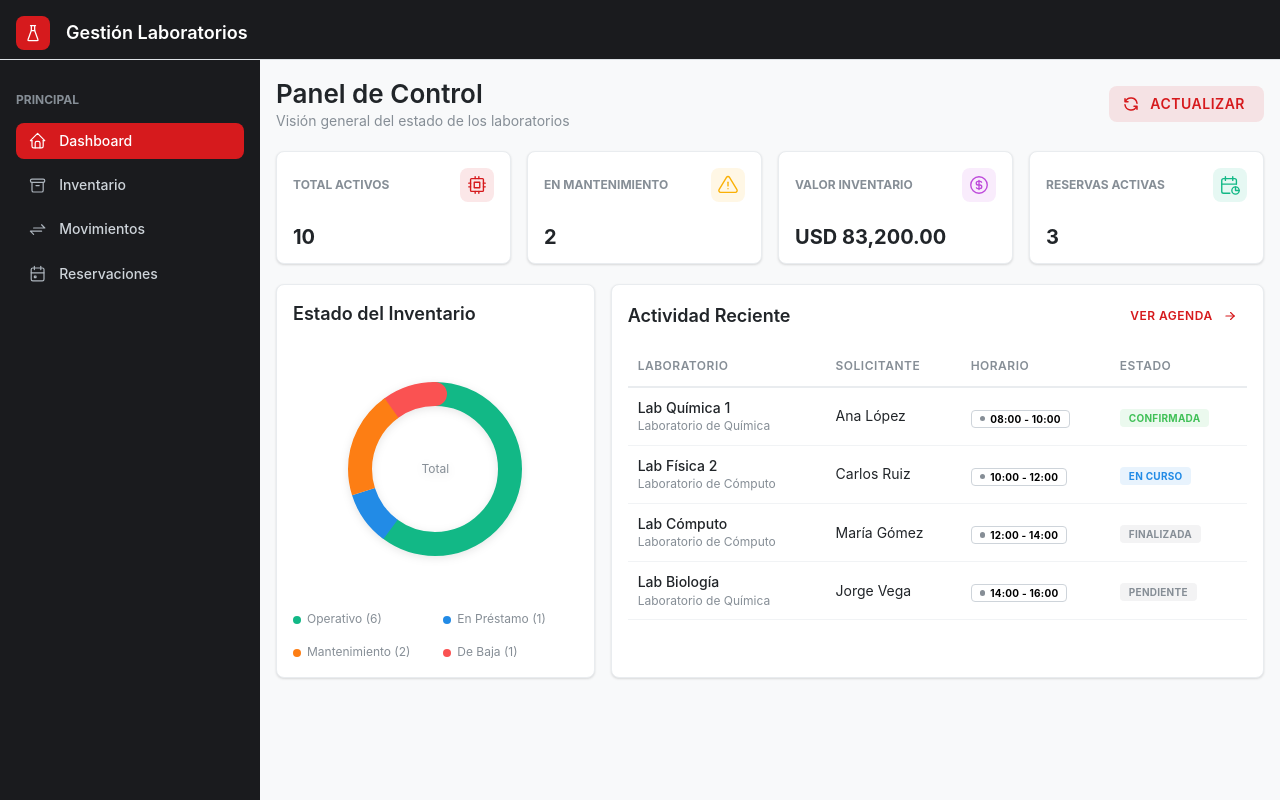
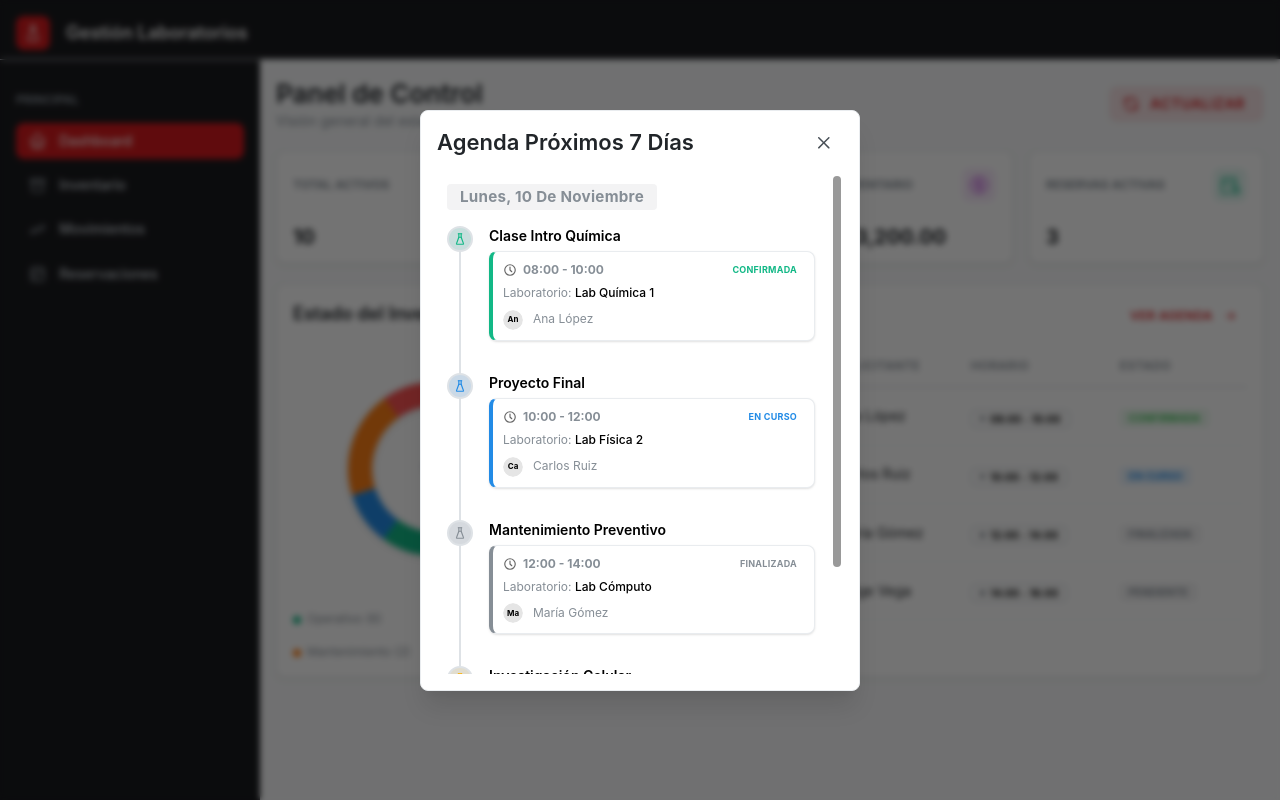
Before and after one commit to carlos-alberto-code/gestion-laboratorios, a React (Vite) app: page / in a window 1280 px wide. Both pictures are taken after a click on the button "VER AGENDA". Built offline with nearby package versions, Linux system fonts and the light colour scheme.

Commit message:
Se agregó ver agenda en timeline

```diff
--- /dev/null
+++ b/src/components/dashboard/AgendaTimeline.tsx
@@ -0,0 +1,176 @@
+import {Timeline, Text, Group, Badge, ThemeIcon, Card, Stack, ScrollArea, Avatar} from '@mantine/core';
+import {IconClock, IconFlask, IconCalendarEvent} from '@tabler/icons-react';
+import type {Booking, BookingStatus} from '../../types/booking'; // Asegúrate que la ruta sea correcta
+
+interface AgendaTimelineProps {
+    bookings: Booking[];
+}
+
+// Helper para obtener color según el estado
+const getStatusColor = (status: BookingStatus) => {
+    switch (status) {
+        case 'Confirmada':
+            return 'teal';
+        case 'En Curso':
+            return 'blue';
+        case 'Pendiente':
+            return 'yellow';
+        case 'Cancelada':
+            return 'red';
+        case 'Finalizada':
+            return 'gray';
+        default:
+            return 'gray';
+    }
+};
+
+export function AgendaTimeline({bookings}: AgendaTimelineProps) {
+
+    const processBookings = () => {
+        // 1. Definir rango de fechas (Hoy -> Hoy + 7 días)
+        const today = new Date();
+        today.setHours(0, 0, 0, 0);
+
+        const limitDate = new Date(today);
+        limitDate.setDate(today.getDate() + 7);
+
+        // 2. Filtrar
+        const filtered = bookings.filter(b => {
+            // Asegurar que sea objeto Date
+            const bookingDate = new Date(b.fecha);
+            // Normalizar hora para comparar solo fechas
+            bookingDate.setHours(0, 0, 0, 0);
+
+            return bookingDate >= today && bookingDate <= limitDate;
+        });
+
+        // 3. Ordenar (Primero por fecha, luego por hora de inicio)
+        filtered.sort((a, b) => {
+            const dateA = new Date(a.fecha).getTime();
+            const dateB = new Date(b.fecha).getTime();
+            if (dateA !== dateB) return dateA - dateB;
+
+            // Si es el mismo día, comparar horas (string 'HH:mm')
+            return a.horaInicio.localeCompare(b.horaInicio);
+        });
+
+        // 4. Agrupar por día para la visualización
+        const groups: Record<string, Booking[]> = {};
+
+        filtered.forEach(b => {
+            const dateObj = new Date(b.fecha);
+            // Usar UTC o local dependiendo de cómo guardes las fechas,
+            // generalmente para visualización simple:
+            const dateKey = dateObj.toLocaleDateString('es-ES', {
+                weekday: 'long',
+                day: 'numeric',
+                month: 'long'
+            });
+
+            const capitalizedKey = dateKey.charAt(0).toUpperCase() + dateKey.slice(1);
+
+            if (!groups[capitalizedKey]) {
+                groups[capitalizedKey] = [];
+            }
+            groups[capitalizedKey].push(b);
+        });
+
+        return groups;
+    };
+
+    const groupedBookings = processBookings();
+    const hasBookings = Object.keys(groupedBookings).length > 0;
+
+    if (!hasBookings) {
+        return (
+            <Stack align="center" py="xl" c="dimmed">
+                <IconCalendarEvent size={40} opacity={0.5}/>
+                <Text>No hay actividades programadas para los próximos 7 días.</Text>
+            </Stack>
+        );
+    }
+
+    return (
+        <ScrollArea h={500} offsetScrollbars type="auto">
+            <Stack gap="xl" pr="md" pl="xs" pt="xs">
+                {Object.entries(groupedBookings).map(([dateLabel, daysBookings]) => (
+                    <div key={dateLabel}>
+                        {/* Cabecera del día */}
+                        <Badge
+                            size="lg"
+                            variant="light"
+                            color="gray"
+                            mb="md"
+                            radius="sm"
+                            styles={{root: {textTransform: 'capitalize', fontSize: '0.95rem'}}}
+                        >
+                            {dateLabel}
+                        </Badge>
+
+                        <Timeline active={-1} bulletSize={26} lineWidth={2}>
+                            {daysBookings.map((booking) => (
+                                <Timeline.Item
+                                    key={booking.id}
+                                    bullet={
+                                        <ThemeIcon
+                                            size={22}
+                                            radius="xl"
+                                            color={getStatusColor(booking.estado)}
+                                            variant="light"
+                                        >
+                                            <IconFlask size={14}/>
+                                        </ThemeIcon>
+                                    }
+                                    title={
+                                        <Text fw={600} size="sm" lineClamp={1}>
+                                            {booking.asunto}
+                                        </Text>
+                                    }
+                                >
+                                    <Card
+                                        withBorder
+                                        padding="xs"
+                                        radius="md"
+                                        mt={4}
+                                        bg="var(--mantine-color-body)"
+                                        style={{borderLeft: `4px solid var(--mantine-color-${getStatusColor(booking.estado)}-filled)`}}
+                                    >
+                                        {/* Hora y Estado */}
+                                        <Group justify="space-between" mb={6}>
+                                            <Group gap={6}>
+                                                <IconClock size={14} style={{opacity: 0.6}}/>
+                                                <Text size="xs" fw={700} c="dimmed">
+                                                    {booking.horaInicio} - {booking.horaFin}
+                                                </Text>
+                                            </Group>
+                                            <Badge size="xs" variant="transparent" c={getStatusColor(booking.estado)}>
+                                                {booking.estado}
+                                            </Badge>
+                                        </Group>
+
+                                        {/* Laboratorio */}
+                                        <Text size="xs" mb={8}>
+                                            <Text span c="dimmed">Laboratorio: </Text>
+                                            <Text span fw={500}>{booking.laboratorioNombre}</Text>
+                                        </Text>
+
+                                        {/* Solicitante */}
+                                        <Group gap="xs">
+                                            {booking.avatarUrl ? (
+                                                <Avatar src={booking.avatarUrl} size={20} radius="xl"/>
+                                            ) : (
+                                                <Avatar size={20} radius="xl"
+                                                        color="initials">{booking.solicitante.substring(0, 2)}</Avatar>
+                                            )}
+                                            <Text size="xs" c="dimmed">{booking.solicitante}</Text>
+                                        </Group>
+                                    </Card>
+                                </Timeline.Item>
+                            ))}
+                        </Timeline>
+                    </div>
+                ))}
+            </Stack>
+        </ScrollArea>
+    );
+}
--- a/src/views/DashboardView.tsx
+++ b/src/views/DashboardView.tsx
@@ -13,8 +13,11 @@ import {
     Badge,
     LoadingOverlay,
     Button,
-    rem
+    rem,
+    Modal,      // <--- Agregado
+    ScrollArea  // <--- Agregado
 } from '@mantine/core';
+import {useDisclosure} from '@mantine/hooks'; // <--- Agregado
 import {
     IconCpu,
     IconAlertTriangle,
@@ -27,11 +30,15 @@ import {
 
 // Importaciones limpias
 import {MockDashboardService} from '../services/MockDashboardService';
+import {MockBookingService} from '../services/MockBookingService'; // <--- Agregado
+import {AgendaTimeline} from '../components/dashboard/AgendaTimeline'; // <--- Agregado: Tu nuevo componente
+
 import type {DashboardKPIs, AssetDistribution} from '../types/dashboard';
 import type {Booking} from '../types/booking';
 
-// Instancia del servicio (Singleton)
+// Instancia de servicios (Singleton)
 const dashboardService = new MockDashboardService();
+const bookingService = new MockBookingService(); // <--- Instancia del servicio de agenda
 
 export function DashboardView() {
     // --- ESTADO ---
@@ -39,6 +46,11 @@ export function DashboardView() {
     const [kpis, setKpis] = useState<DashboardKPIs | null>(null);
     const [distribution, setDistribution] = useState<AssetDistribution[]>([]);
     const [recentActivity, setRecentActivity] = useState<Booking[]>([]);
+
+    // --- ESTADO NUEVO PARA AGENDA ---
+    const [openedAgenda, {open: openAgenda, close: closeAgenda}] = useDisclosure(false);
+    const [agendaData, setAgendaData] = useState<Booking[]>([]);
+    const [loadingAgenda, setLoadingAgenda] = useState(false);
 
     // --- LÓGICA DE NEGOCIO ---
     const loadData = useCallback(async () => {
@@ -59,6 +71,23 @@ export function DashboardView() {
             setLoading(false);
         }
     }, []);
+
+    // Nueva función para cargar la agenda completa
+    const handleOpenAgenda = async () => {
+        openAgenda();
+        // Solo cargamos si no tenemos datos previos para optimizar
+        if (agendaData.length === 0) {
+            setLoadingAgenda(true);
+            try {
+                const allBookings = await bookingService.getAll();
+                setAgendaData(allBookings);
+            } catch (error) {
+                console.error("Error cargando agenda:", error);
+            } finally {
+                setLoadingAgenda(false);
+            }
+        }
+    };
 
     useEffect(() => {
         loadData();
@@ -115,30 +144,13 @@ export function DashboardView() {
 
             {/* KPIs */}
             <SimpleGrid cols={{base: 1, sm: 2, md: 4}}>
-                <StatCard
-                    title="Total Activos"
-                    value={kpis?.totalActivos || 0}
-                    icon={IconCpu}
-                    color="brand"
-                />
-                <StatCard
-                    title="En Mantenimiento"
-                    value={kpis?.activosEnMantenimiento || 0}
-                    icon={IconAlertTriangle}
-                    color="yellow"
-                />
-                <StatCard
-                    title="Valor Inventario"
-                    value={formatCurrency(kpis?.valorTotalInventario || 0)}
-                    icon={IconCoin}
-                    color="grape"
-                />
-                <StatCard
-                    title="Reservas Activas"
-                    value={kpis?.reservasActivas || 0}
-                    icon={IconCalendarStats}
-                    color="teal"
-                />
+                <StatCard title="Total Activos" value={kpis?.totalActivos || 0} icon={IconCpu} color="brand"/>
+                <StatCard title="En Mantenimiento" value={kpis?.activosEnMantenimiento || 0} icon={IconAlertTriangle}
+                          color="yellow"/>
+                <StatCard title="Valor Inventario" value={formatCurrency(kpis?.valorTotalInventario || 0)}
+                          icon={IconCoin} color="grape"/>
+                <StatCard title="Reservas Activas" value={kpis?.reservasActivas || 0} icon={IconCalendarStats}
+                          color="teal"/>
             </SimpleGrid>
 
             {/* Gráficas y Tablas */}
@@ -151,11 +163,7 @@ export function DashboardView() {
                                 size={220}
                                 thickness={24}
                                 roundCaps
-                                label={
-                                    <Text size="xs" ta="center" px="xs" c="dimmed" style={{pointerEvents: 'none'}}>
-                                        Total
-                                    </Text>
-                                }
+                                label={<Text size="xs" ta="center" px="xs" c="dimmed">Total</Text>}
                                 sections={distribution.map(d => ({
                                     value: d.percentage,
                                     color: d.color,
@@ -183,7 +191,14 @@ export function DashboardView() {
                     <Paper withBorder p="md" radius="md" h="100%">
                         <Group justify="space-between" mb="md">
                             <Title order={4}>Actividad Reciente</Title>
-                            <Button variant="subtle" color="brand" size="xs" rightSection={<IconArrowRight size={14}/>}>
+                            {/* --- BOTÓN ACTUALIZADO --- */}
+                            <Button
+                                variant="subtle"
+                                color="brand"
+                                size="xs"
+                                rightSection={<IconArrowRight size={14}/>}
+                                onClick={handleOpenAgenda} // <--- Conectado
+                            >
                                 Ver agenda
                             </Button>
                         </Group>
@@ -236,6 +251,22 @@ export function DashboardView() {
                     </Paper>
                 </Grid.Col>
             </Grid>
+
+            {/* --- MODAL PARA VER LA AGENDA COMPLETA --- */}
+            <Modal
+                opened={openedAgenda}
+                onClose={closeAgenda}
+                title={<Title order={3}>Agenda Próximos 7 Días</Title>}
+                size="md"
+                centered
+                scrollAreaComponent={ScrollArea.Autosize}
+            >
+                <div style={{position: 'relative', minHeight: 150}}>
+                    <LoadingOverlay visible={loadingAgenda} zIndex={100} overlayProps={{radius: "sm", blur: 2}}/>
+                    <AgendaTimeline bookings={agendaData}/>
+                </div>
+            </Modal>
+
         </Stack>
     );
 }
```
